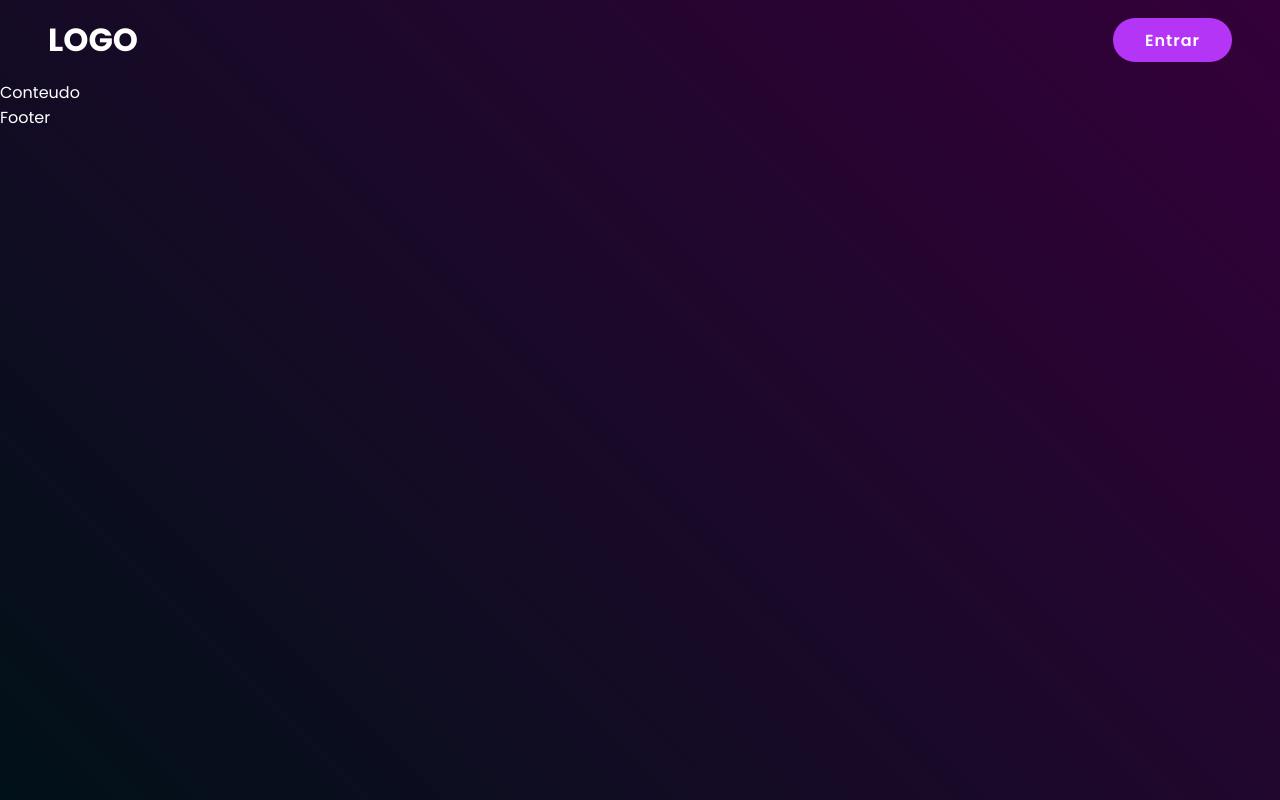
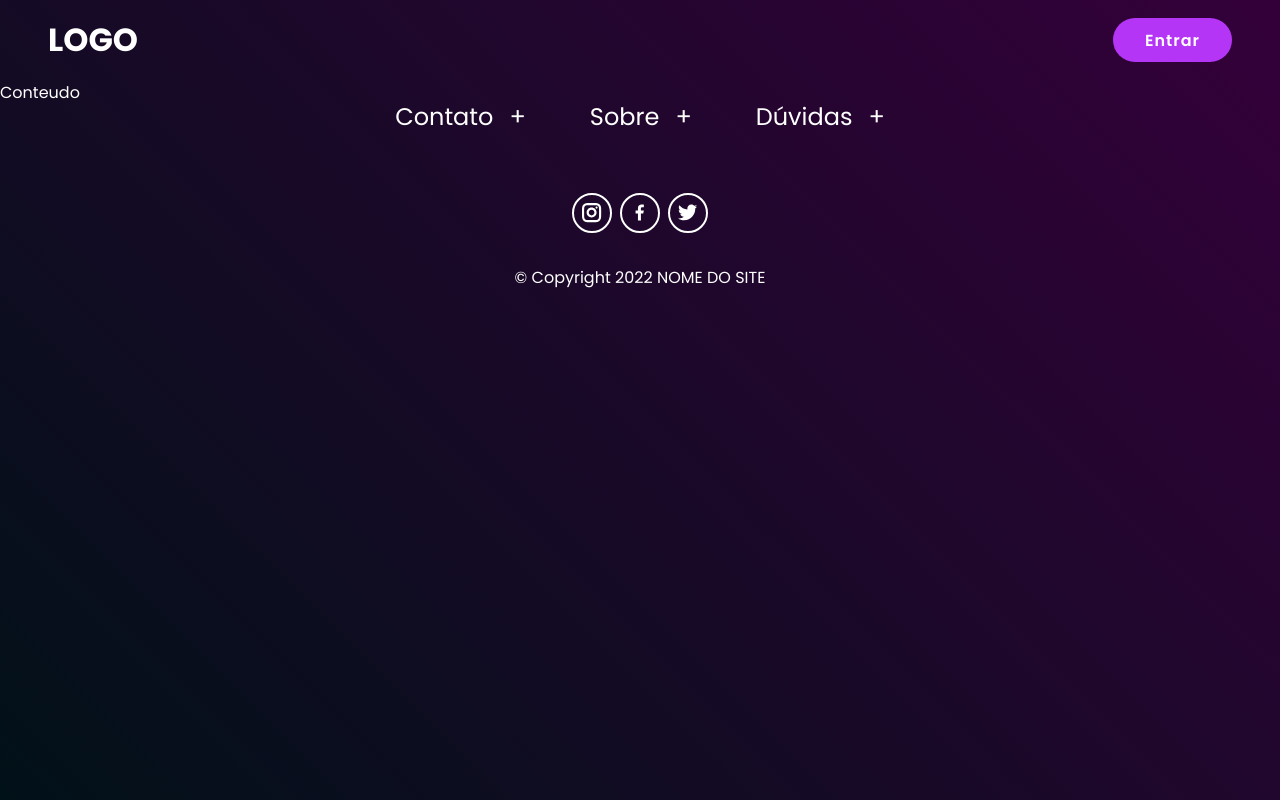
Before and after one commit to herbertcarnaubadesouza/Login-with-styled-component, a Next.js app in the folder FRONT/: page / in a window 1280 px wide. Built offline with nearby package versions, Linux system fonts and the light colour scheme.

Commit message:
feat: Footer component

```diff
--- a/FRONT/package.json
+++ b/FRONT/package.json
@@ -17,6 +17,7 @@
     "next": "12.1.0",
     "react": "17.0.2",
     "react-dom": "17.0.2",
+    "react-icons": "^4.3.1",
     "styled-components": "^5.3.3"
   },
   "devDependencies": {
--- a/FRONT/src/components/Footer/index.tsx
+++ b/FRONT/src/components/Footer/index.tsx
@@ -1,8 +1,46 @@
-import React from 'react'
+import Link from 'next/link'
+import { GrFacebookOption, GrInstagram, GrTwitter } from 'react-icons/gr'
 import { Container } from './styles'
 
 export function Footer() {
   return (
-    <Container>Footer</Container>
+    <Container>
+      <nav className="siteLinks">
+        <ul>
+          <li>
+            <Link href="#">Contato</Link>
+          </li>
+          <li>
+            <Link href="#">Sobre</Link>
+          </li>
+          <li>
+            <Link href="#">Dúvidas</Link>
+          </li>
+        </ul>
+      </nav>
+
+      <nav className="social">
+        <Link href="">
+          <a>
+            <span>Instagram</span>
+            <GrInstagram />
+          </a>
+        </Link>
+        <Link href="">
+          <a>
+            <span>Facebook</span>
+            <GrFacebookOption />
+          </a>
+        </Link>
+        <Link href="">
+          <a>
+            <span>Twitter</span>
+            <GrTwitter />
+          </a>
+        </Link>
+      </nav>
+
+      <p>© Copyright 2022 NOME DO SITE</p>
+    </Container>
   )
 }
--- a/FRONT/src/components/Footer/styles.ts
+++ b/FRONT/src/components/Footer/styles.ts
@@ -1,5 +1,69 @@
 import styled from "styled-components";
 
 export const Container = styled.footer`
+  display: flex;
+  flex-direction: column;
+  gap: 2rem;
+  align-items: center;
 
+  nav.siteLinks {
+    margin-bottom: 2rem;
+
+    ul {
+      list-style: none;
+
+      display: flex;
+      justify-content: center;
+      gap: 4rem;
+
+      padding: 0;
+      margin: 0;
+
+      li {
+        font-size: 1.5rem;
+        line-height: 1;
+        a {
+          &:after {
+            content: "+";
+            margin-left: 1rem;
+            line-height: 1;
+          }
+
+          &:hover, &:focus {
+            cursor: pointer;
+            filter: brightness(0.7);
+          }
+        }
+
+      }
+    }
+  }
+
+  nav.social {
+    display: flex;
+    align-items: center;
+    justify-content: center;
+    gap: 0.5rem;
+
+    a {
+      display: grid;
+      place-content: center;
+
+      width: 2.5rem;
+      aspect-ratio: 1 / 1;
+
+      border-radius: 50%;
+      border: 2px solid white;
+
+      font-size: 1.2rem;
+
+      &:hover, &:focus {
+        filter: brightness(0.7);
+      }
+
+      span {
+        display: none;
+      }
+    }
+  }
 `;
```
Also changed, not shown: 2 other files (tests, documents, lock files or other folders).
